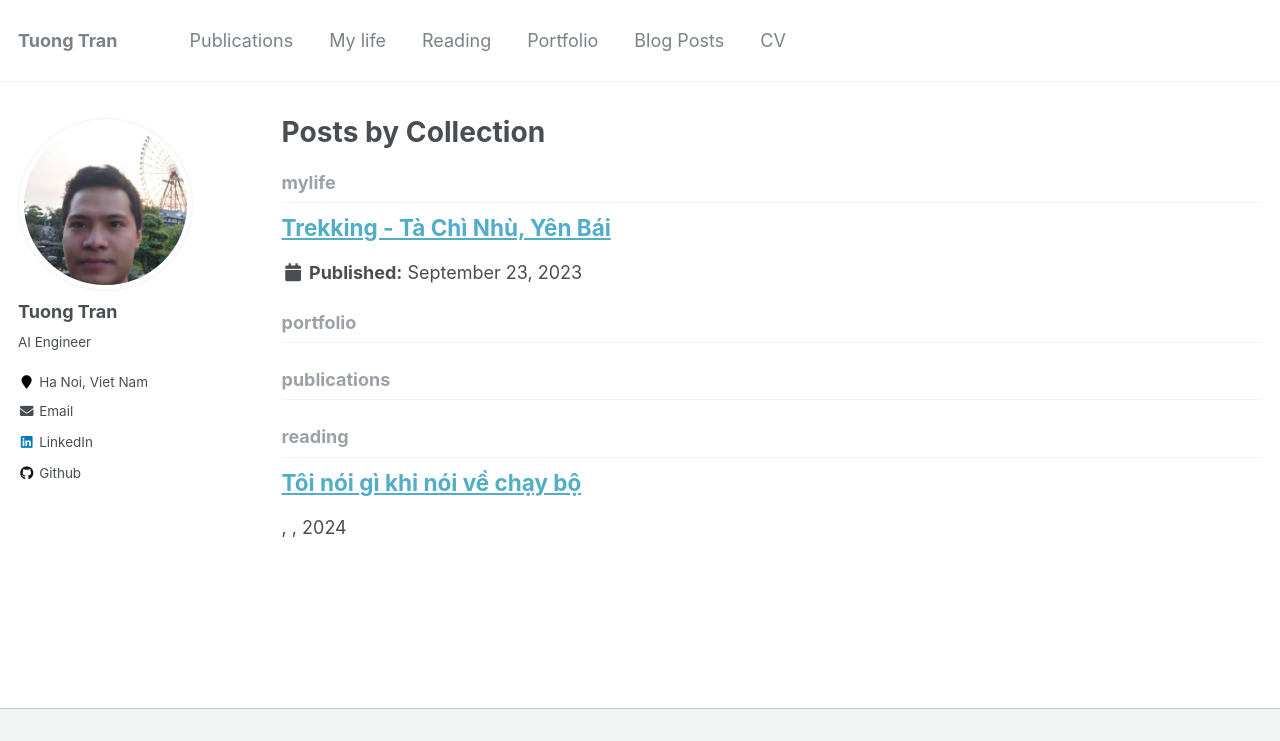
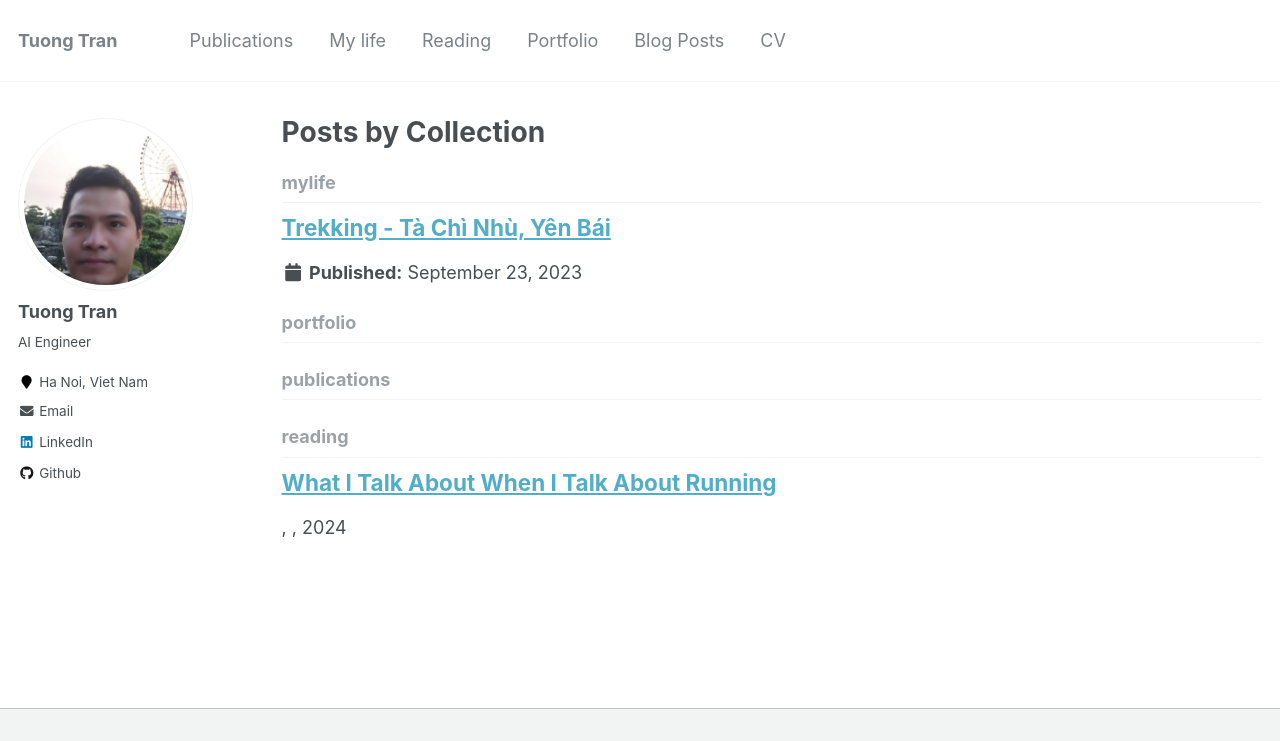
Before and after one commit to tuongtranngoc/tuongtranngoc.github.io, a Jekyll site: the page built from _pages/collection-archive.html, in a window 1280 px wide, cut to the strip 0-741 px from the top of the page. Built offline with Jekyll 4.4.1, drawn with Linux system fonts in a browser that asks for light colours.

Commit message:
update: reading/toi-noi-gi-khi-noi-ve-chay-bo

```diff
--- a/_reading/2024-02-01-toi-noi-gi-khi-noi-ve-chay-bo.md
+++ b/_reading/2024-02-01-toi-noi-gi-khi-noi-ve-chay-bo.md
@@ -1,7 +1,7 @@
 ---
-title: 'Tôi nói gì khi nói về chạy bộ'
+title: What I Talk About When I Talk About Running
 date: 2024-02-01
-permalink: /posts/2024/chaybo/
+permalink: /posts/2024/running/
 tags:
   - Running
   - Marathon
@@ -16,3 +16,7 @@
 </head>
 
 ## Giới thiệu
+
+<p align="center">
+  <img src="/images/reading/toinoigikhinoivechaybo.jpg">
+</p>
```
Also changed, not shown: images/reading/toinoigikhinoivechaybo.jpg (added).
